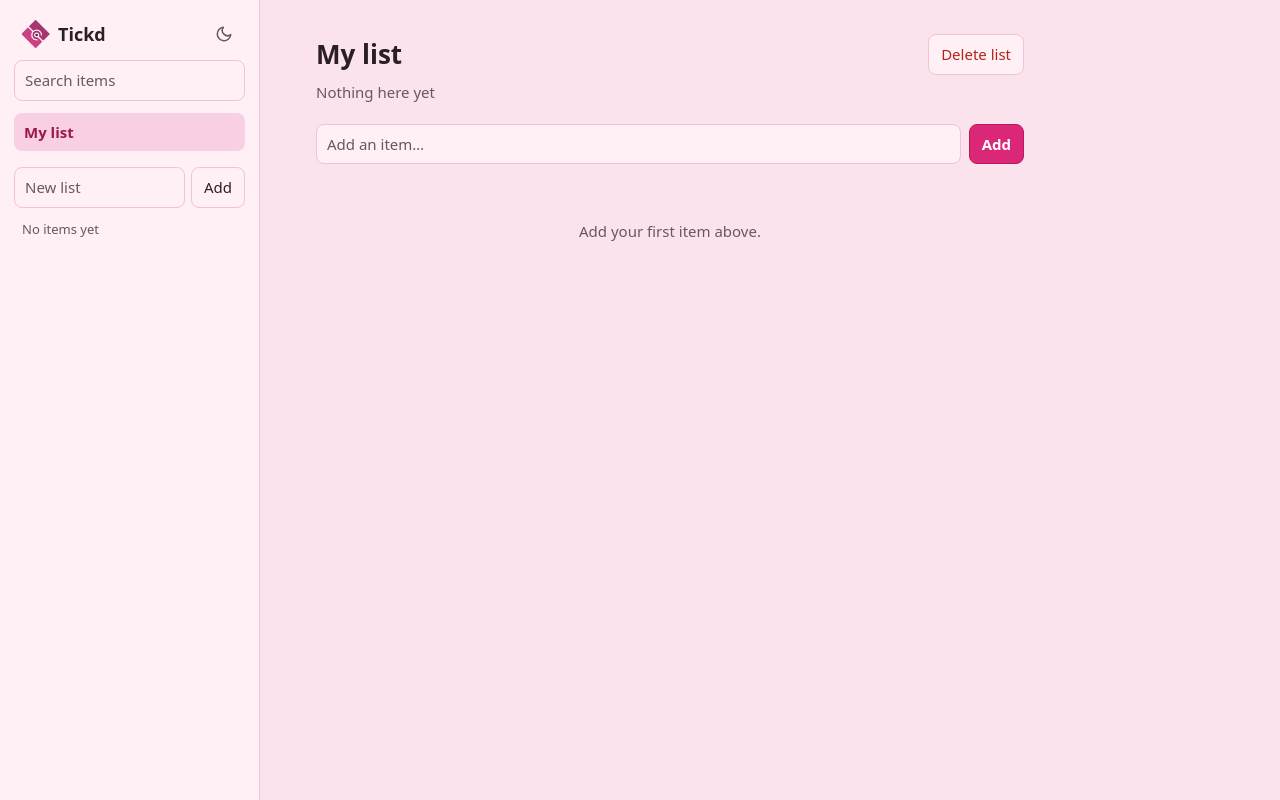
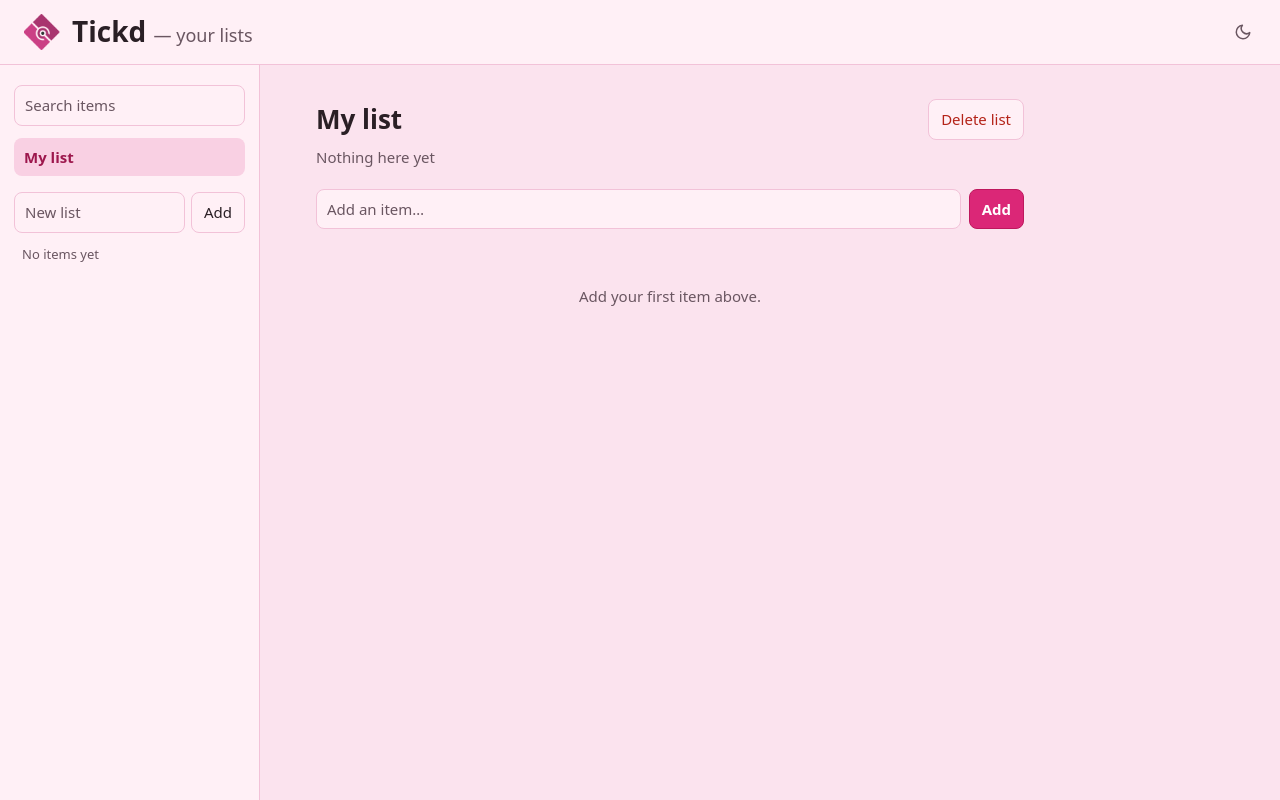
Before and after one commit to patt-rick/lists, a plain HTML site: page index.html in a window 1280 px wide. Drawn offline with Linux system fonts and the light colour scheme.

Commit message:
Add a big app title header
A full-width header across the top shows the logo and "Tickd — your
lists" as the page's h1, with the theme toggle on the right. It
replaces the small brand row at the top of the sidebar, which now
starts with search. The content area becomes a <main> landmark.

```diff
--- a/index.html
+++ b/index.html
@@ -52,15 +52,32 @@
       font: 15px/1.5 system-ui, -apple-system, "Segoe UI", Roboto, sans-serif;
       color: var(--ink);
       background: var(--bg);
+      /* Header on top, app columns fill the rest of the screen. */
+      min-height: 100vh;
+      display: flex;
+      flex-direction: column;
     }
     button, input { font: inherit; color: inherit; }
     ::placeholder { color: var(--muted); opacity: 1; }
     button { cursor: pointer; }
 
+    /* App title bar (styled by class only; .header is the list title row inside main). */
+    .topbar {
+      display: flex;
+      align-items: center;
+      gap: 12px;
+      padding: 14px 24px;
+      background: var(--panel);
+      border-bottom: 1px solid var(--line);
+    }
+    .topbar img { width: 36px; height: 36px; flex: none; }
+    .topbar h1 { margin: 0; font-size: 28px; line-height: 1.2; }
+    .tagline { font-size: 18px; font-weight: 400; color: var(--muted); white-space: nowrap; }
+
     .app {
+      flex: 1;
       display: grid;
       grid-template-columns: 260px minmax(0, 1fr);
-      min-height: 100vh;
     }
 
     /* Sidebar */
@@ -72,8 +89,6 @@
       flex-direction: column;
       gap: 12px;
     }
-    .brand { display: flex; align-items: center; gap: 8px; font-size: 18px; font-weight: 700; padding: 0 8px; }
-    .brand img { width: 28px; height: 28px; }
     .lists { list-style: none; margin: 0; padding: 0; display: flex; flex-direction: column; gap: 2px; }
     .list-link {
       width: 100%;
@@ -215,19 +230,22 @@
     @media (max-width: 700px) {
       .app { grid-template-columns: minmax(0, 1fr); grid-template-rows: auto 1fr; }
       .sidebar { border-right: 0; border-bottom: 1px solid var(--line); }
+      .topbar { padding: 12px 16px; }
     }
   </style>
 </head>
 <body>
+  <header class="topbar">
+    <img src="logo.png" alt="">
+    <h1>Tickd <span class="tagline">— your lists</span></h1>
+    <button type="button" class="icon-btn theme-toggle" id="theme-toggle" aria-label="Dark theme" aria-pressed="false">
+      <svg class="moon" viewBox="0 0 24 24" aria-hidden="true"><path d="M21 12.8A9 9 0 1 1 11.2 3a7 7 0 0 0 9.8 9.8z"/></svg>
+      <svg class="sun" viewBox="0 0 24 24" aria-hidden="true"><circle cx="12" cy="12" r="4"/><path d="M12 2v2M12 20v2M2 12h2M20 12h2M4.9 4.9l1.4 1.4M17.7 17.7l1.4 1.4M4.9 19.1l1.4-1.4M17.7 6.3l1.4-1.4"/></svg>
+    </button>
+  </header>
+
   <div class="app">
     <aside class="sidebar">
-      <div class="brand">
-        <img src="logo.png" alt="">Tickd
-        <button type="button" class="icon-btn theme-toggle" id="theme-toggle" aria-label="Dark theme" aria-pressed="false">
-          <svg class="moon" viewBox="0 0 24 24" aria-hidden="true"><path d="M21 12.8A9 9 0 1 1 11.2 3a7 7 0 0 0 9.8 9.8z"/></svg>
-          <svg class="sun" viewBox="0 0 24 24" aria-hidden="true"><circle cx="12" cy="12" r="4"/><path d="M12 2v2M12 20v2M2 12h2M20 12h2M4.9 4.9l1.4 1.4M17.7 17.7l1.4 1.4M4.9 19.1l1.4-1.4M17.7 6.3l1.4-1.4"/></svg>
-        </button>
-      </div>
       <input type="search" id="search" placeholder="Search items" aria-label="Search items in all lists" maxlength="200">
       <p class="search-status" id="search-status" role="status"></p>
       <ul class="lists" id="lists"></ul>
@@ -238,10 +256,10 @@
       <p class="totals" id="totals"></p>
     </aside>
 
-    <div class="main">
+    <main class="main">
       <p class="warning" id="warning" role="alert" hidden>Couldn't save — your browser is blocking or out of storage. Changes will be lost when you close this tab.</p>
       <div id="main"></div>
-    </div>
+    </main>
   </div>
 
   <script>
```
Also changed, not shown: screenshot-dark.png, screenshot.png, 1 other file.
